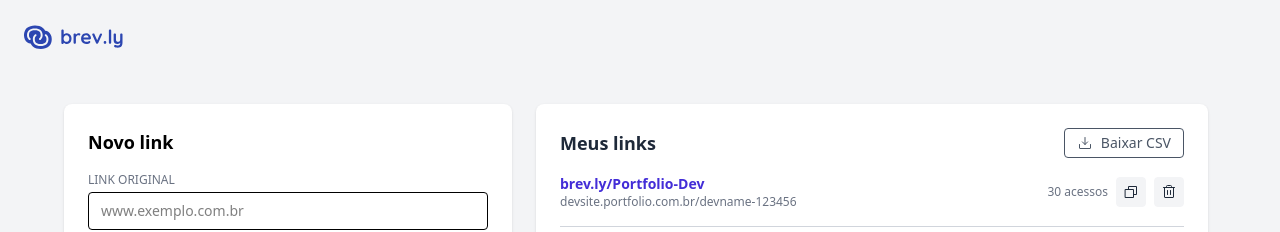
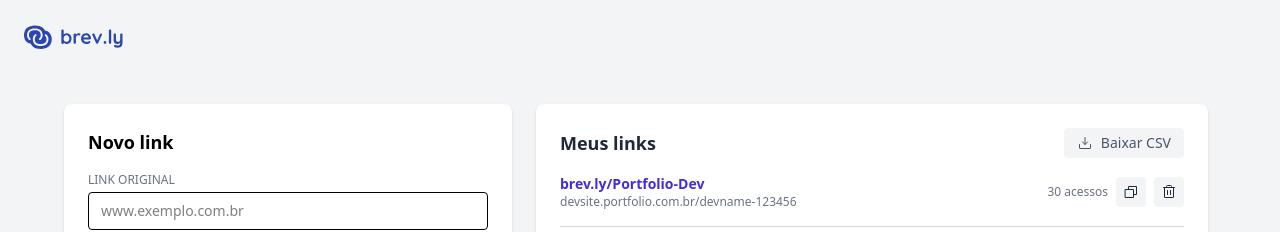
Before and after one commit to combizera/ftr-encurtador-front, a React (Vite) app: page / in a window 1280 px wide. Shown: the top 232 px of the page. Built offline with nearby package versions, Linux system fonts and the light colour scheme.

Commit message:
feat: create ButtonSecondary component and refactor use

```diff
--- /dev/null
+++ b/src/components/ButtonSecondary.tsx
@@ -0,0 +1,38 @@
+import type { ReactNode } from "react";
+
+interface ButtonSecondaryProps {
+  children: ReactNode;
+  onClick?: () => void;
+  title?: string;
+  disabled?: boolean;
+  type?: "button" | "submit" | "reset";
+}
+
+export function ButtonSecondary({
+  children,
+  onClick,
+  title,
+  disabled = false,
+  type = "button",
+}: ButtonSecondaryProps) {
+  return (
+    <button
+      type={type}
+      title={title}
+      onClick={onClick}
+      disabled={disabled}
+      className={`
+        flex items-center gap-2 text-sm font-medium
+        rounded px-3 py-1
+        border border-gray-100
+        text-gray-600 bg-gray-100
+        transition duration-200
+        cursor-pointer
+        hover:bg-gray-200 hover:text-gray-800 hover:border hover:border-blue-500
+        disabled:opacity-50 disabled:cursor-not-allowed
+      `}
+    >
+      {children}
+    </button>
+  );
+}
--- a/src/components/LinksList.tsx
+++ b/src/components/LinksList.tsx
@@ -1,6 +1,7 @@
 import { DownloadSimple, Trash, Copy } from "phosphor-react";
 import { IconButton } from "./IconButton";
 import { useState } from "react";
+import { ButtonSecondary } from "./ButtonSecondary";
 
 // Define o tipo dos links
 type Link = {
@@ -48,14 +49,20 @@ export function LinksList() {
     setLinks((prevLinks) => prevLinks.filter((link) => link.id !== id));
   }
 
+  function handleDownloadCsv() {
+    //
+  }
+
   return (
     <div className="bg-white rounded-lg shadow p-6 w-full max-w-2xl">
       <div className="flex items-center justify-between mb-4">
-        <h2 className="text-lg font-semibold text-gray-800">Meus links</h2>
-        <button className="flex items-center gap-2 text-sm text-gray-600 border px-3 py-1 rounded hover:bg-gray-100">
+        <h2 className="text-lg font-semibold text-gray-800">
+          Meus links
+        </h2>
+        <ButtonSecondary title="Baixar CSV" onClick={handleDownloadCsv}>
           <DownloadSimple size={16} />
           Baixar CSV
-        </button>
+        </ButtonSecondary>
       </div>
 
       <ul className="space-y-4">
```
